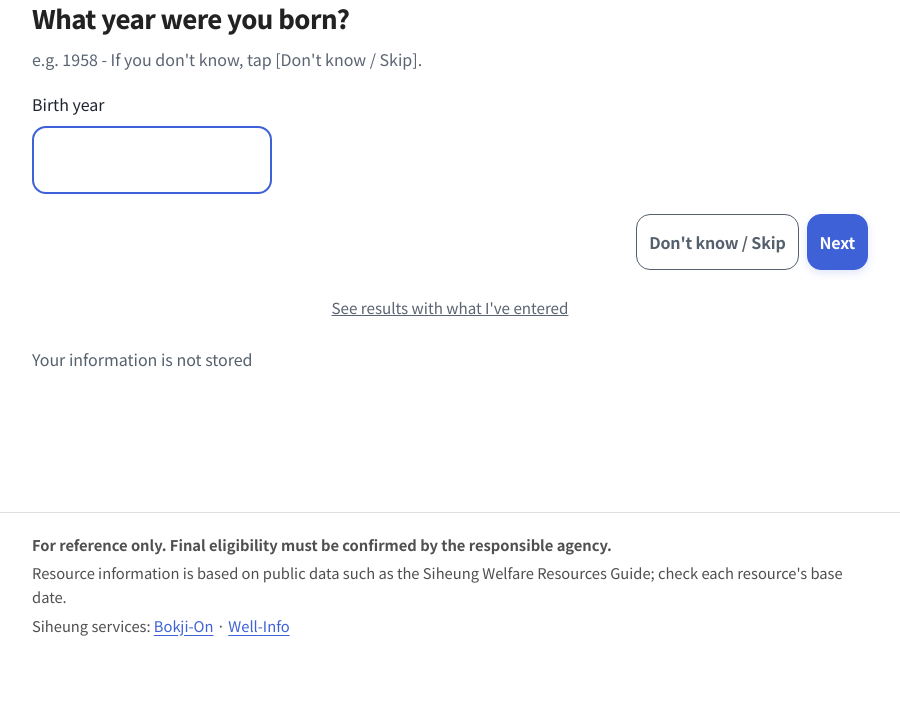
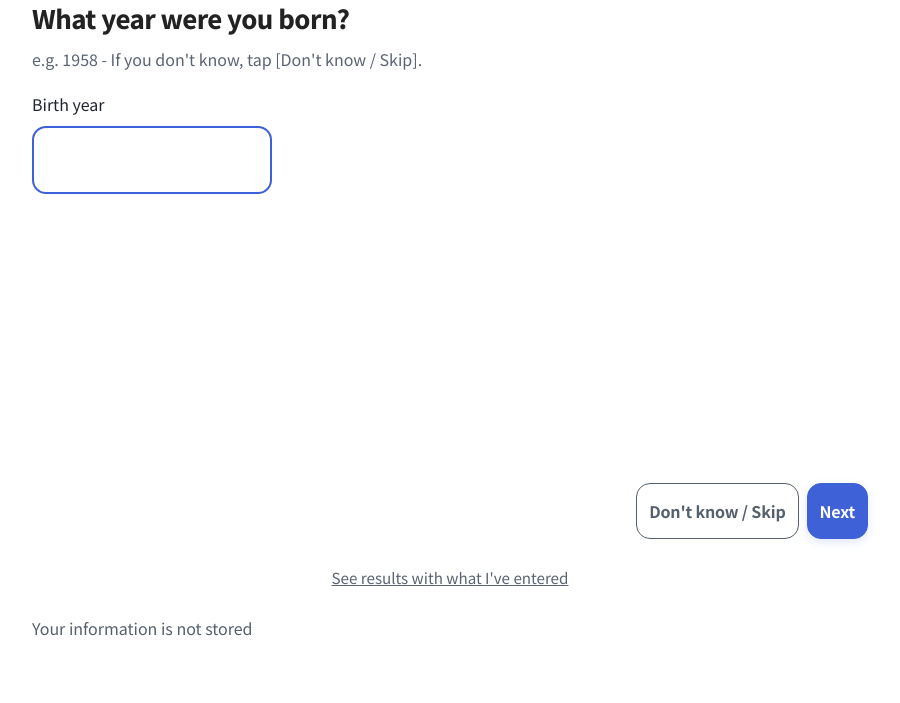
Before and after one commit to munjaehyeok/bokji-ieum, a Java web app: page /match in a window 1280 px wide. Shown: the part 142-845 px from the top of the page, without its empty margins (190-1090 px from the left). Before the commit the page ends 778 px from the top, so only its background shows below. Run offline with Spring Boot 4, a stand-in JSP engine, Linux system fonts and the light colour scheme; data that the repository does not hold is empty; the project's own start-up code is not run, and a stand-in starts its controllers and pages; database files in the repository are not loaded.

Commit message:
CSS 캐시 버전 v=24
Co-Authored-By: Claude Sonnet 5.5 <noreply@anthropic.com>

```diff
--- a/src/main/webapp/WEB-INF/views/common/top.jspf
+++ b/src/main/webapp/WEB-INF/views/common/top.jspf
@@ -19,7 +19,7 @@
     <link rel="preconnect" href="https://fonts.gstatic.com" crossorigin>
     <link href="https://fonts.googleapis.com/css2?family=Noto+Sans+KR:wght@400;500;600;700;800&family=Roboto:wght@400;500;700&display=swap" rel="stylesheet">
     <link rel="stylesheet" href="https://cdn.jsdelivr.net/npm/bootstrap@5.3.3/dist/css/bootstrap.min.css">
-    <link rel="stylesheet" href="${ctx}/static/css/bokji.css?v=23">
+    <link rel="stylesheet" href="${ctx}/static/css/bokji.css?v=24">
     <script>
         /* [글자 크게] 토글: sessionStorage 유지, FOUC 방지 위해 head에서 즉시 적용 */
         try {
--- a/src/main/webapp/WEB-INF/views/match/form.jsp
+++ b/src/main/webapp/WEB-INF/views/match/form.jsp
@@ -25,6 +25,8 @@
 
 <form id="bkMatchForm" method="post" action="${ctx}/match">
 
+    <%-- 1~6단계는 같은 칸에 겹쳐 쌓아(CSS grid) 가장 큰 단계의 높이로 고정한다: 이전/건너뛰기/다음 버튼이 단계마다 움직이지 않게. 7단계는 가구원 추가로 길이가 늘어 제외. --%>
+    <div class="bk-steps-stack">
     <%-- Q1 출생연도 --%>
     <section class="bk-step" data-step="1" data-q="1">
         <h2 tabindex="-1"><spring:message code="form.q1"/></h2>
@@ -116,6 +118,8 @@
             </label>
         </div>
     </section>
+
+    </div>
 
     <%-- Q7 학업·취업 + 가구원 추가 --%>
     <section class="bk-step" data-step="7" data-q="7">
--- a/src/main/webapp/static/css/bokji.css
+++ b/src/main/webapp/static/css/bokji.css
@@ -563,3 +563,8 @@ html[lang="en"] .bk-how, html[lang="en"] .bk-how-card h3, html[lang="en"] .bk-ho
 
 /* 매칭 결과 조건 요약의 [수정] 버튼: 최소 높이(44px) 안에서 글자를 세로 가운데 정렬 */
 .bk-summary .btn { display: inline-flex; align-items: center; justify-content: center; padding-block: 0; padding-inline: 1rem; }
+
+/* 조건 입력 1~6단계: 한 칸에 겹쳐 쌓아 컨테이너 높이 = 가장 큰 단계. 숨은 단계는 visibility:hidden이라 포커스·스크린리더에서도 빠진다. */
+.bk-steps-stack { display: grid; }
+.bk-steps-stack > .bk-step { grid-area: 1 / 1; display: block; visibility: hidden; }
+.bk-steps-stack > .bk-step.active { visibility: visible; }
```
